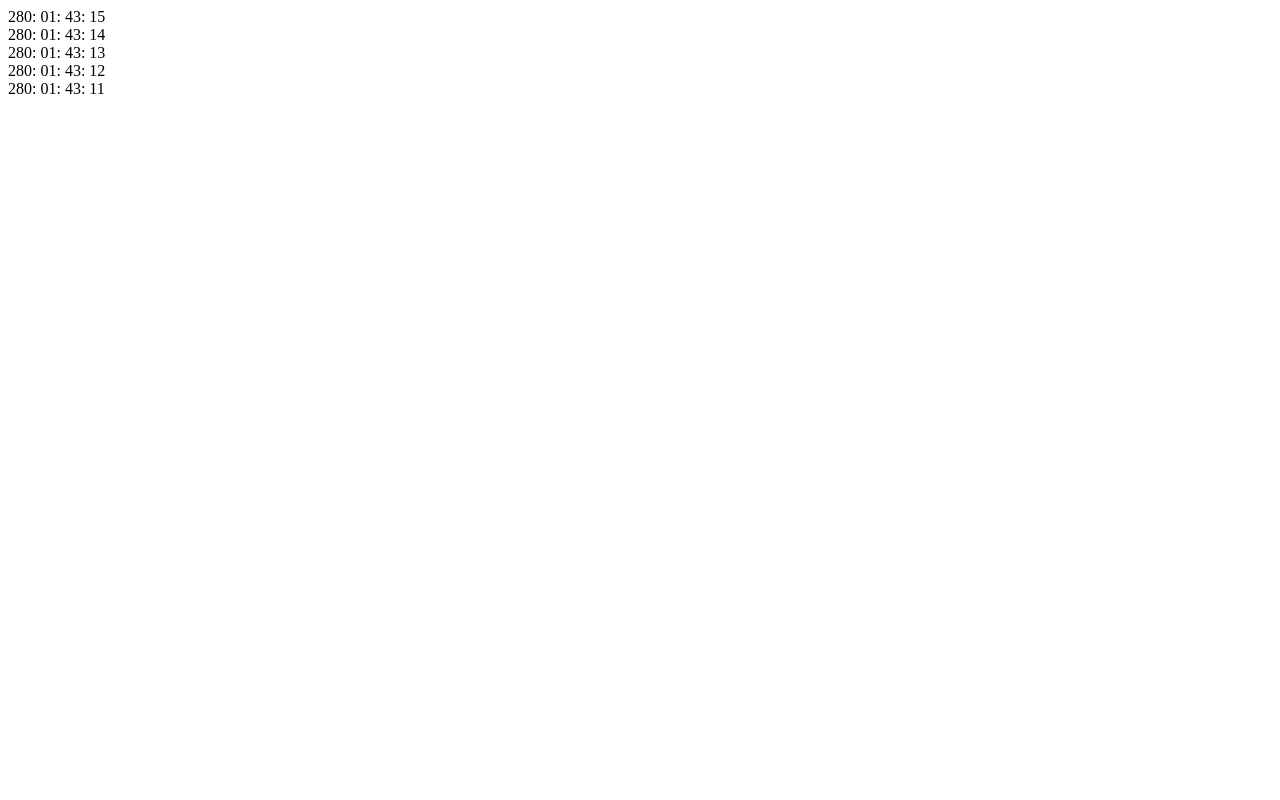
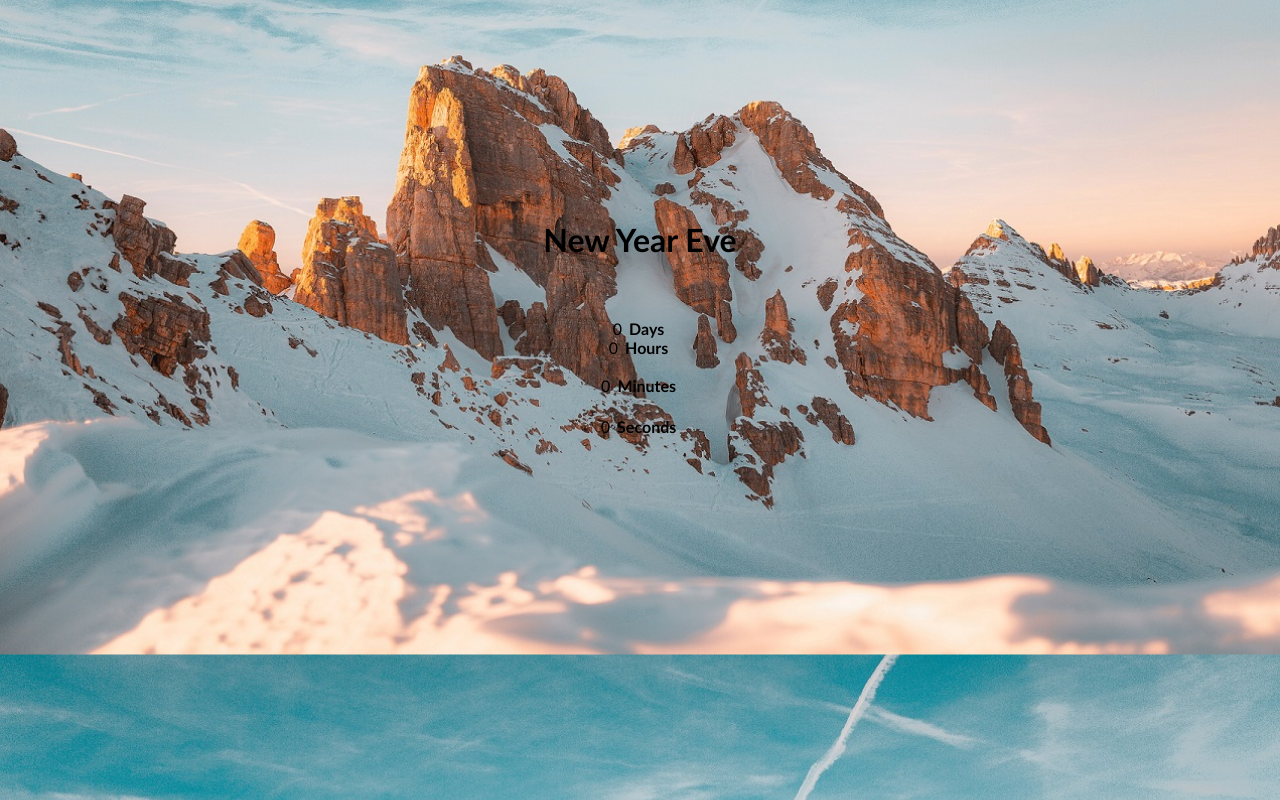
Before and after one commit to omoluabidotcom/New-Year-Countdown-App-2022, a plain HTML site: page index.html in a window 1280 px wide. Drawn offline with Linux system fonts and the light colour scheme.

Commit message:
Could not put things inline

```diff
--- a/index.html
+++ b/index.html
@@ -11,7 +11,7 @@
    <meta name="viewport" content="width=device-width, initial-scale=1.0" />
 
    <title>
-     Count Down Timer App
+     Countdown Timer App
    </title>
 
    <link href="style.css" type="text/css" rel="stylesheet" />
@@ -23,7 +23,47 @@
 
  <body>
 
+    <h1> New Year Eve</h1>
 
+    <div id="main_container" class="main_container" >
+
+      <div id="daysofYear" class="daysofYear">
+        <p id="dayValue" class="daysValue">
+          0
+          <span class="daySpan">
+            Days
+          </span>
+        </p>
+
+      </div>
+
+      <div id="hoursofYear" class="hoursofYear">
+        <p id="hourValue" class="hoursValue">
+          0
+          <span class="hourSpan">
+            Hours
+          </span>
+        </p>
+      </div>
+
+      <div id="minutesofYear" class="minutesofYear">
+        <p id="minuteValue" class="minutesValue">
+          0
+          <span class="minSpan">
+            Minutes
+          </span>
+        </p>
+      </div>
+
+      <div id="secondsofYear" class="secondsofYear">
+        <p id="secondValue" class="secondsValue">
+          0
+          <span class="secSpan">
+            Seconds
+          </span>
+        </p>
+      </div>
+    </div>
 
  </body>
 </html>
--- a/script.js
+++ b/script.js
@@ -1,7 +1,23 @@
+
+function formatTime(time) {
+
+    if (time < 10) {
+
+           return '0'+time;
+       } else {
+
+           return time;
+       }
+   }
+
+   const dayGet = document.getElementById('dayValue');
+   const hourGet = document.getElementById('hourValue');
+   const minGet = document.getElementById('minuteValue');
+   const secGet = document.getElementById('secondValue');
+
+   const newYearDate = "1 Jan 2022";
 
 function countdown() {
-
-    const newYearDate = "1 Jan 2022";
 
     const currentDate = new Date();
 
@@ -19,27 +35,13 @@ function countdown() {
 
     const seconds = formatTime(Math.floor(conv) % 60);
 
+    dayGet.innerHTML = days;
+    hourGet.innerHTML = hours;
+    minGet.innerHTML = minutes;
+    secGet.innerHTML = seconds;
 
+    // document.write(days + ": " + hours +": " + minutes + ": " + seconds + "<br>");
 
-    document.write(days + ": " + hours +": " + minutes + ": " + seconds + "<br>");
-
-    // document.write(hours+"<br>");
-
-    // document.write(minutes+"<br>");
-
-    // document.write(seconds+"<br>");
-}
-
-
-function formatTime(time) {
-
- if (time < 10) {
-
-        return '0'+time;
-    } else {
-
-        return time;
-    }
 }
 
 countdown();
--- a/style.css
+++ b/style.css
@@ -0,0 +1,45 @@
+* {
+    font-family: 'Trebuchet MS', 'Lucida Sans Unicode', 'Lucida Grande', 'Lucida Sans', Arial, sans-serif;
+
+}
+
+body {
+    background-image: url("Img/snow_hill.jpg");
+    background-size: cover;
+    background-position: center center;
+    min-height: 100px;
+    margin: 0;
+}
+
+h1 {
+    margin-top: 220px;
+    margin: 100px, auto, 100px, auto;
+    text-align: center;
+}
+
+.main_container {
+    margin-top: 60px;
+    margin: 100px, auto, 100px, auto;
+    text-align: center;
+}
+
+span {
+    margin: 100px, auto, 100px, auto;
+    padding: 3px;
+    font-weight: bold;
+}
+
+p {
+    margin: 100px, auto, 100px, auto;
+    padding: 3px;
+    /* font-weight: bold; */
+}
+
+#dayValue {
+    display: inline;
+
+}
+
+#hourValue {
+    display: inline;
+}
```
Also changed, not shown: Img/snow_hill.jpg (added).
